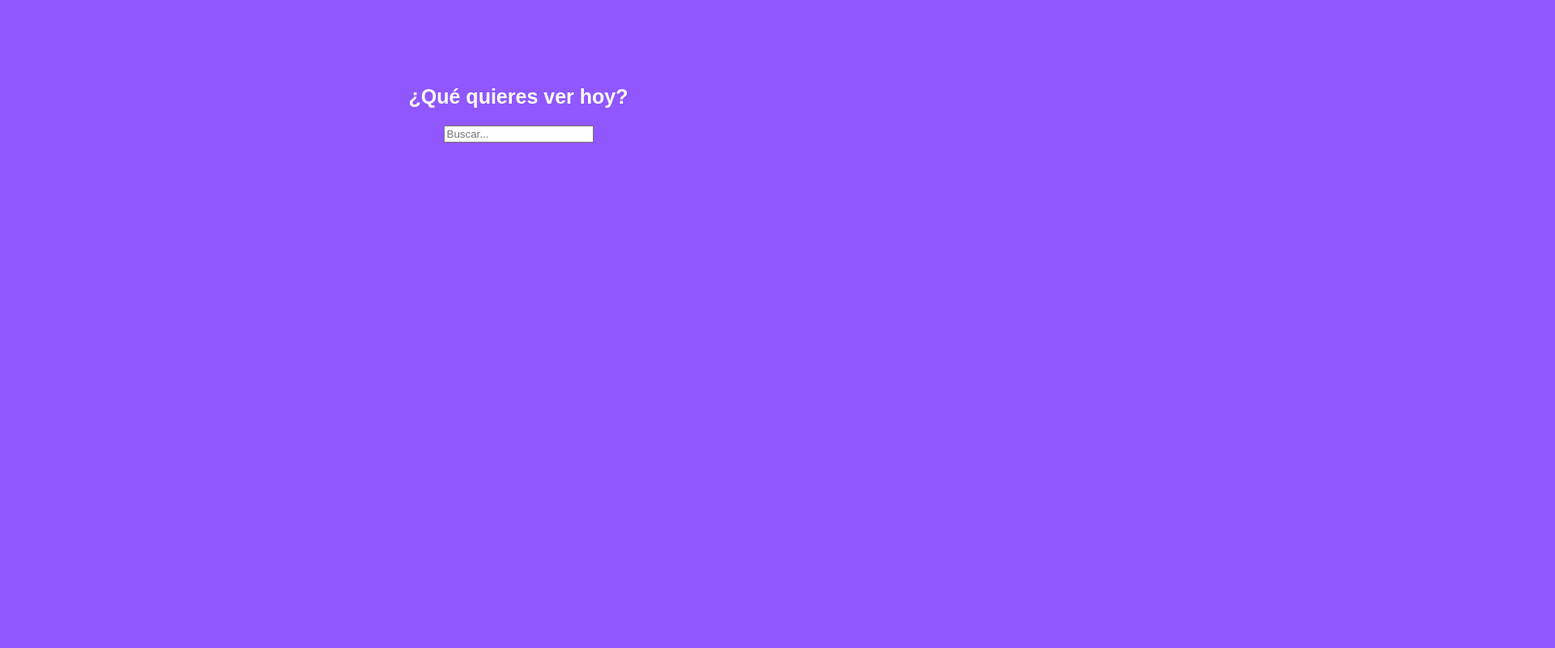
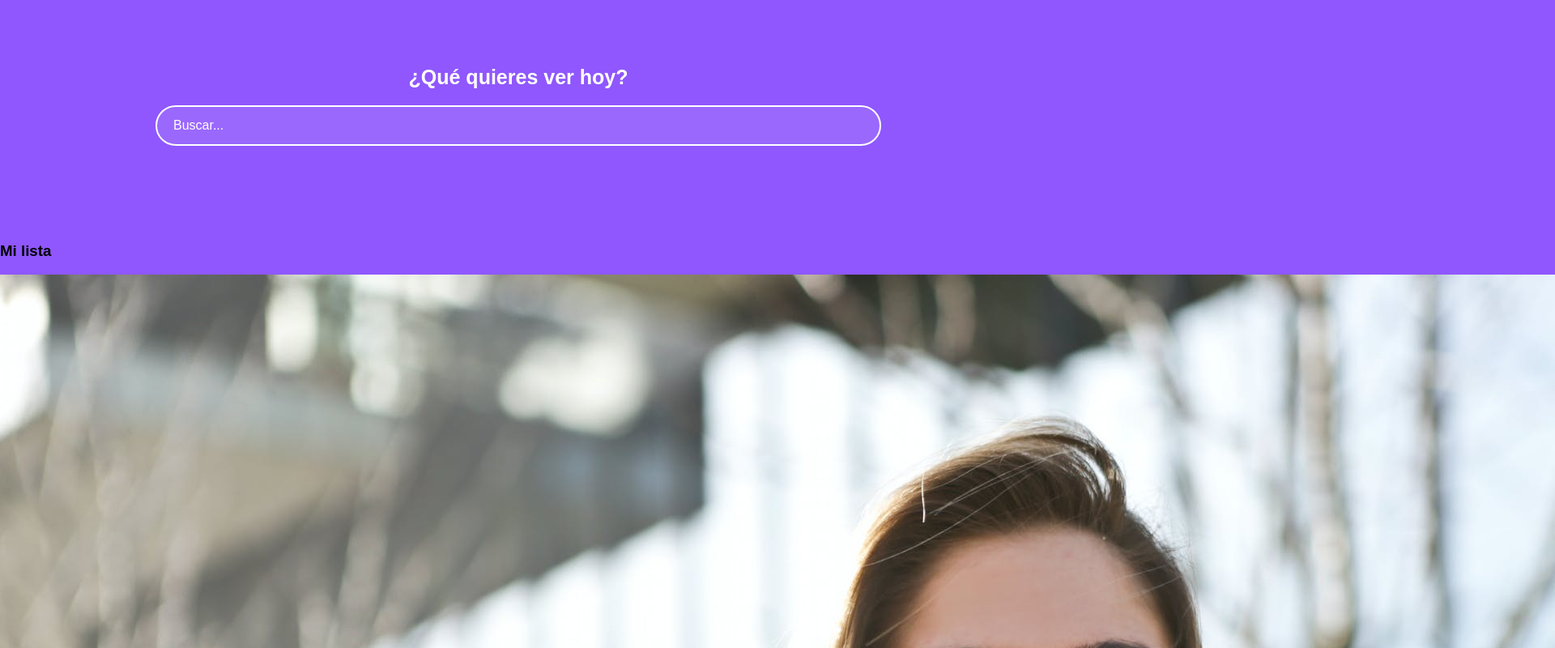
Before and after one commit to cevadev/react-video-app, a React app: page / in a window 1280 px wide. Shown: the part 120-920 px from the top of the page at 81% size, 1920 px wide, since content can reach past the window. Before the commit the page ends 800 px from the top, so only its background shows below. Built offline with nearby package versions, Linux system fonts and the light colour scheme.

Commit message:
Curso practico react

```diff
--- /dev/null
+++ b/src/assets/styles/components/Categories.scss
@@ -0,0 +1,9 @@
+.categories__title {
+  background: #8f57fd;
+  color: white;
+  font-size: 16px;
+  margin-top: -16px;
+  position: absolute;
+  padding-left: 30px;
+  width: 100%;
+}
--- a/src/assets/styles/components/Search.scss
+++ b/src/assets/styles/components/Search.scss
@@ -11,3 +11,21 @@
   color: white;
   font-size: 25px;
 }
+
+.input {
+  background-color: rgba(255, 255, 255, 0.1);
+  border: 2px solid white;
+  border-radius: 25px;
+  color: white;
+  font-family: "Muli", sans-serif;
+  font-size: 16px;
+  height: 50px;
+  margin-bottom: 20px;
+  outline: none;
+  padding: 0px 20px;
+  width: 70%;
+}
+
+::placeholder {
+  color: white;
+}
--- a/src/components/Carousel.js
+++ b/src/components/Carousel.js
@@ -1,7 +1,13 @@
 import React from 'react';
 
-function Carousel(){
-
+function Carousel({ children }){
+    return(
+        <section className="carousel">
+            <div className="carousel-item">
+                {children}
+            </div>
+        </section>
+    )
 }
 
 export default Carousel
--- /dev/null
+++ b/src/components/CarouselItem.js
@@ -0,0 +1,23 @@
+import React from 'react';
+
+import CarouselItemImage from '../assets/images/profile.jpeg';
+import CarouselPlayIcon from '../assets/images/play-icon.png';
+import CarouselPlusIcon from '../assets/images/plus-icon.png'
+
+function CarouselItem(){
+    return(
+        <div className="carousel-item">
+            <img className="carousel-item__img" src={CarouselItemImage} alt=""  />
+            <div className="carousel-item__details">
+                <div>
+                    <img className="carousel-item__details--img" src={CarouselPlayIcon} alt="Play Icon" />
+                    <img className="carousel-item__details--img" src={CarouselPlusIcon} alt="Plus Icon" />
+                </div>
+            <p className="carousel-item__details--title">Título descriptivo</p>
+            <p className="carousel-item__details--subtitle">2019 16+ 114 minutos</p>
+            </div>
+      </div>
+    )
+}
+
+export default CarouselItem
--- a/src/components/Categories.js
+++ b/src/components/Categories.js
@@ -3,7 +3,7 @@ import React from 'react';
 function Categories({ children }){
     return(
         <div className="Categories">
-            <h3 class="categories__title">Mi lista</h3>
+            <h3 className="categories__title">Mi lista</h3>
             {children}
         </div>
     )
--- a/src/containers/App.js
+++ b/src/containers/App.js
@@ -2,6 +2,9 @@ import React from 'react';
 
 import Header from '../components/Header';
 import Search from '../components/Search';
+import Categories from '../components/Categories';
+import Carousel from '../components/Carousel';
+import CarouselItem from '../components/CarouselItem';
 
 import '../assets/styles/App.scss';
 
@@ -10,6 +13,11 @@ function App(){
         <div className="App">
             <Header />
             <Search />
+            <Categories>
+                <Carousel>
+                    <CarouselItem />
+                </Carousel>
+            </Categories>
         </div>
     )
 }
--- a/webpack.config.js
+++ b/webpack.config.js
@@ -46,7 +46,7 @@ module.exports = {
       },
       {
         /**interceptamos una serie de tipos de archivos */
-        test: /\.jpg|png|gif|woff|eot|ttf|svg|mp4|webm$/,
+        test: /\.jpg|jpeg|png|gif|woff|eot|ttf|svg|mp4|webm$/,
         use: {
           loader: "file-loader",
           options: {
```
Also changed, not shown: src/assets/images/profile.jpeg (added).
